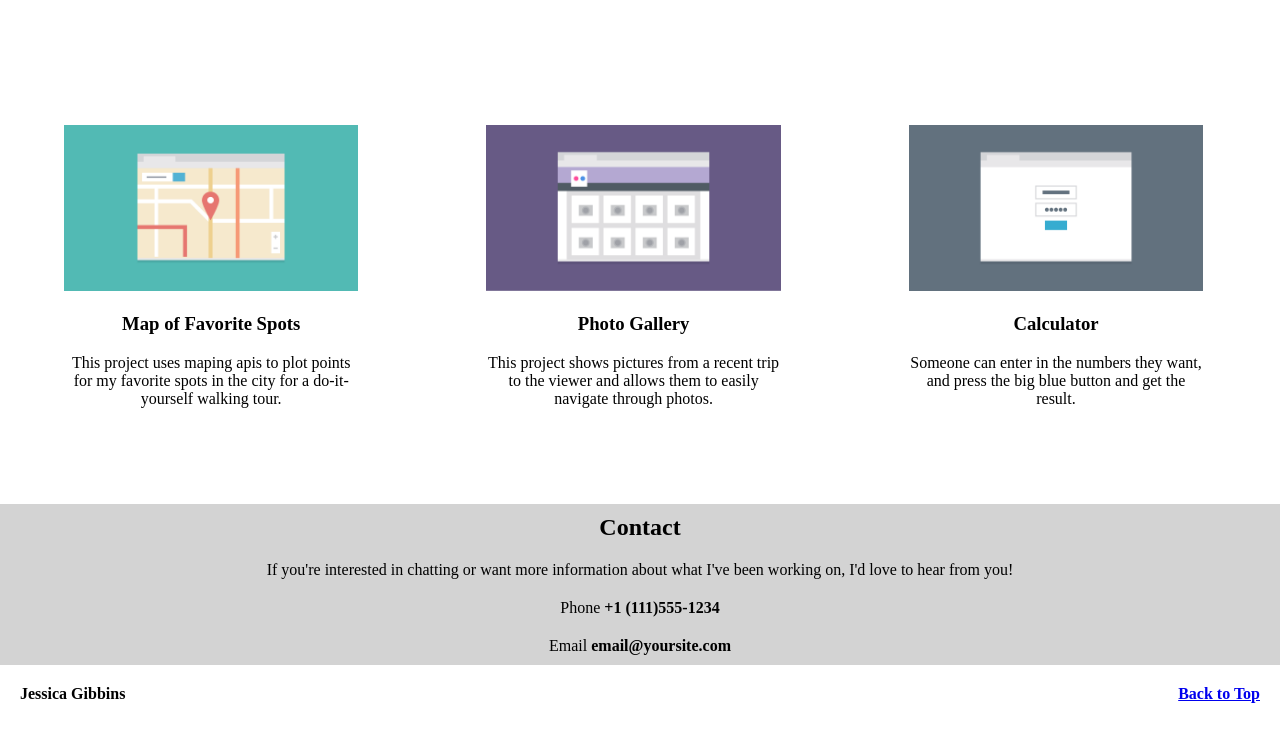
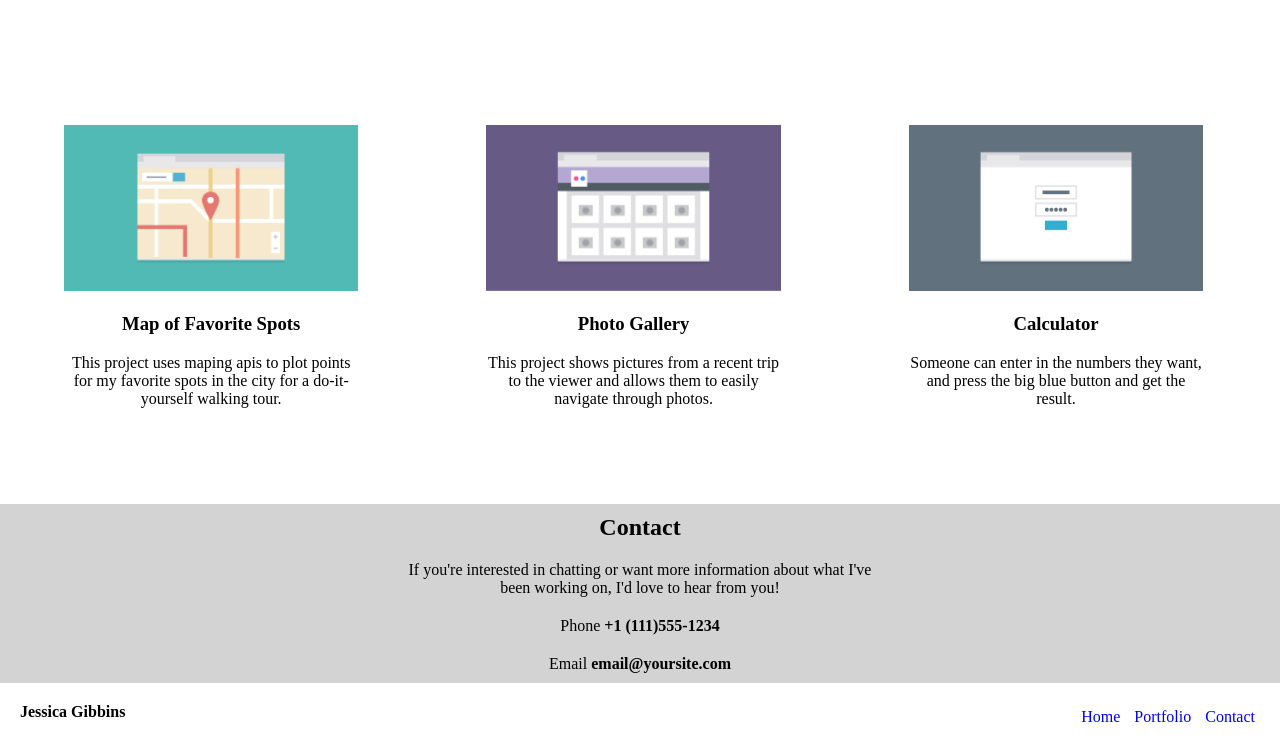
Before and after one commit to Jessgibbins/Techdegree-Project-2, a plain HTML site: page index.html in a window 1280 px wide. Shown: the part 1033-1784 px from the top of the page. Before the commit the page ends 1756 px from the top, so only its background shows below. Drawn offline with Linux system fonts and the light colour scheme.

Commit message:
Updated queries

```diff
--- a/index.html
+++ b/index.html
@@ -64,6 +64,11 @@
         <footer>
             <h4 class="footer-name">Jessica Gibbins</h4>
             <h4 class="scroll-up"><a href="#top">Back to Top</a></h4>
+            <ul class="footer-nav">
+                <li><a href="#top">Home</a></li>
+                <li><a href="#portfolio-section">Portfolio</a></li>
+                <li><a href="#contact-section">Contact</a></li>
+                </ul>
         </footer>
     </body>
 </html>
--- a/style.css
+++ b/style.css
@@ -10,8 +10,6 @@ h3,
 p {
     text-align: center;
 }
-
-
 
 /* Navagation Styles */
 
@@ -67,6 +65,7 @@ header p {
 body {
     margin: 0;
 }
+
 /* Portfolio Section */
 
 .projects {
@@ -77,6 +76,7 @@ body {
 .projects img {
     width: 100%;
 }
+
 /* Contact Section */
 
 .contact {
@@ -112,9 +112,26 @@ h4 {
     float: right;
 }
 
+.footer-nav {
+    visibility: hidden;
+    margin: 0;
+}
+
+.footer-nav li {
+    padding: 0;
+    margin: 0;
+    display: inline-block;
+}
+
+.clearfix::after {
+    content: "";
+    clear: both;
+    display: table;
+  }
+
 /* Media Query for Tablets */
 
-@media (min-height: 768px) {
+@media (min-width: 768px) {
     nav li {
         display: inline-block;
     }
@@ -144,13 +161,29 @@ h4 {
         width: 40%;
         margin: 5%;
     }
+    .contact p {
+        margin-left: 30%;
+        margin-right: 30%;
+    }
+    .scroll-up {
+        display: none;
+    }
+    .footer-nav {
+        visibility: visible;
+        float: right;
+        list-style-type: none;
+        padding: 20px;
+    }
+    .footer-nav li {
+        display: inline-block;
+        padding: 5px;
+    }
+    .footer-nav li a {
+        text-decoration: none;
+    }
 }
 
-.clearfix::after {
-    content: "";
-    clear: both;
-    display: table;
-  }
+/* Media Query for Desktop */
 
   @media (min-width: 1024px) {
       nav h1 {
```
